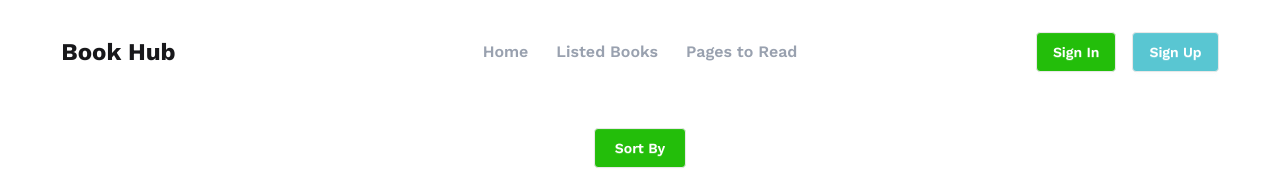
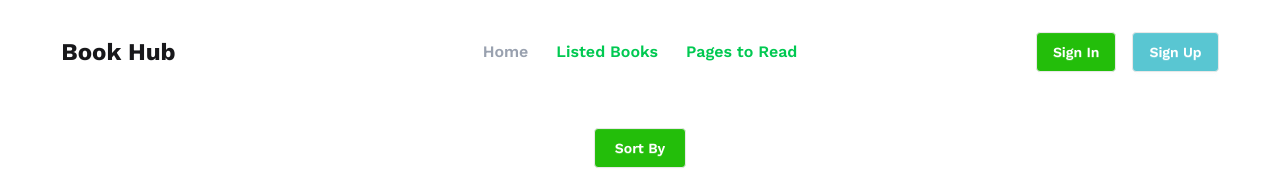
Before and after one commit to tausifislamsheik/Book-Hub, a React (Vite) app: page /listedBooks in a window 1280 px wide. Shown: the top 169 px of the page. Built offline with nearby package versions, Linux system fonts and the light colour scheme.

Commit message:
Navlink active status added

```diff
--- a/src/components/Navbar/Navbar.jsx
+++ b/src/components/Navbar/Navbar.jsx
@@ -2,9 +2,9 @@ import { NavLink } from "react-router-dom";
 
 const Navbar = () => {
     const navList = <>
-        <li><NavLink to='/'>Home</NavLink></li>
-        <li><NavLink to='/listedBooks'>Listed Books</NavLink></li>
-        <li><NavLink>Pages to Read</NavLink></li>
+        <li><NavLink className={({isActive, isPending}) => isActive ? 'text-green-500' : isPending ? '' : ''} to='/'>Home</NavLink></li>
+        <li><NavLink className={({isActive, isPending}) => isActive ? 'text-green-500' : isPending ? '' : ''} to='/listedBooks'>Listed Books</NavLink></li>
+        <li><NavLink className={({isActive, isPending}) => isActive ? 'text-green-500' : isPending ? '' : ''}>Pages to Read</NavLink></li>
     </>
     return (
         <div class="navbar mt-5">
```
